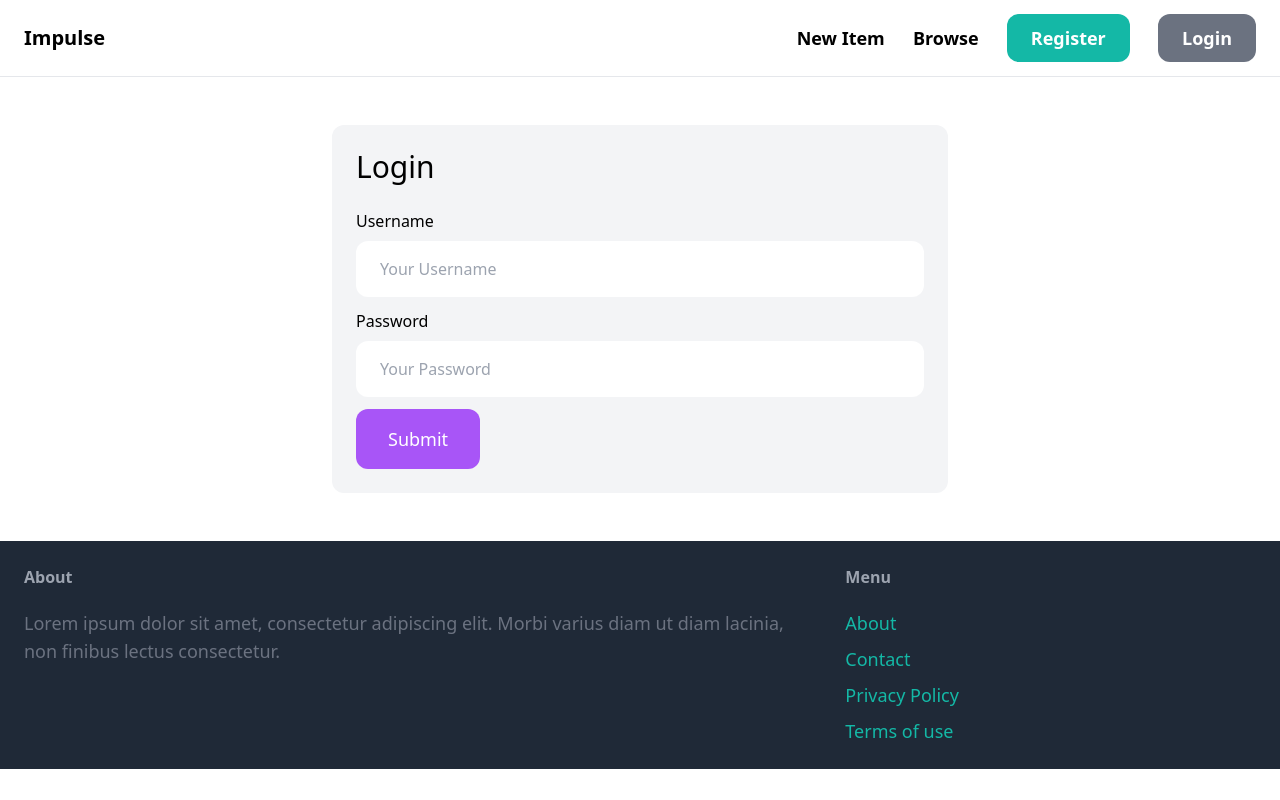
After one commit to zancrash/Impulse, a Django app: page /login/ in a window 1280 px wide. The commit adds this page. Run offline with Django 4.2, Linux system fonts and the light colour scheme; some libraries are stand-ins or nearby versions.

Commit message:
add user login functionality

```diff
--- a/core/forms.py
+++ b/core/forms.py
@@ -1,6 +1,16 @@
 from django import forms
-from django.contrib.auth.forms import UserCreationForm
+from django.contrib.auth.forms import UserCreationForm, AuthenticationForm
 from django.contrib.auth.models import User
+
+class LoginForm(AuthenticationForm):
+  username = forms.CharField(widget=forms.TextInput(attrs={
+    'placeholder': 'Your Username',
+    'class': 'w-full py-4 px-6 rounded-xl'
+  }))
+  password = forms.CharField(widget=forms.PasswordInput(attrs={
+    'placeholder': 'Your Password',
+    'class': 'w-full py-4 px-6 rounded-xl'
+  }))
 
 class SignupForm(UserCreationForm):
   class Meta:
--- a/core/templates/core/base.html
+++ b/core/templates/core/base.html
@@ -16,9 +16,13 @@
       <a href="#" class="text-lg font-semibold hover:text-gray-500">New Item</a>
       <a href="#" class="text-lg font-semibold hover:text-gray-500">Browse</a>
 
+      {% if request.user.is_authenticated %}
+      <a href="#" class="px-6 py-3 text-lg font-semibold bg-teal-500 text-white rounded-xl hover:bg-teal-700">Inbox</a>
+      <a href="#" class="px-6 py-3 text-lg font-semibold bg-gray-500 text-white rounded-xl hover:bg-gray-700">Dashboard</a>
+      {% else %}
       <a href="{% url 'core:signup' %}" class="px-6 py-3 text-lg font-semibold bg-teal-500 text-white rounded-xl hover:bg-teal-700">Register</a>
-      <a href="#" class="px-6 py-3 text-lg font-semibold bg-gray-500 text-white rounded-xl hover:bg-gray-700">Login</a>
-
+      <a href="{% url 'core:login' %}" class="px-6 py-3 text-lg font-semibold bg-gray-500 text-white rounded-xl hover:bg-gray-700">Login</a>
+      {% endif %}
     </div>
   </nav>
   <div class="px-6 py-6">
--- /dev/null
+++ b/core/templates/core/login.html
@@ -0,0 +1,36 @@
+{% extends 'core/base.html' %}
+
+{% block title %}Login{% endblock %}
+
+{% block content %}
+<div class="w-1/2 my-6 mx-auto p-6 bg-gray-100 rounded-xl">
+  <h1 class="mb-6 text-3xl">Login</h1>
+
+  <form method="post" action=".">
+    {% csrf_token %}
+
+    <!-- {{ form.as_p }} -->
+    <div class="mb-3">
+      <label class="inline-block mb-2">Username</label><br>
+      {{ form.username }}
+    </div>
+    <div class="mb-3">
+      <label class="inline-block mb-2">Password</label><br>
+      {{ form.password }}
+    </div>
+
+    {% if form.errors or form.non_field_errors %}
+      <div class="mb-3 p-6 bg-red-100 rounded-xl">
+        {% for field in form %}
+          {{ field.errors }}
+        {% endfor %}
+
+        {{ form.non_field_errors }}
+      </div>
+    {% endif %}
+
+
+    <button class="py-4 px-8 text-lg bg-purple-500 hover:bg-purple-700 rounded-xl text-white">Submit</button>
+  </form>
+</div>
+{% endblock %}
--- a/core/urls.py
+++ b/core/urls.py
@@ -1,11 +1,15 @@
 from django.urls import path
+from django.contrib.auth import views as auth_views
 
 from . import views
+
+from .forms import LoginForm
 
 app_name = 'core'
 
 urlpatterns = [
   path('', views.index, name='index'),
   path('contact/', views.contact, name='contact'),
-  path('signup/', views.signup, name='signup')
+  path('signup/', views.signup, name='signup'),
+  path('login/', auth_views.LoginView.as_view(template_name='core/login.html', authentication_form=LoginForm), name='login'),
 ]
--- a/impulse/settings.py
+++ b/impulse/settings.py
@@ -27,6 +27,9 @@ DEBUG = True
 
 ALLOWED_HOSTS = []
 
+LOGIN_URL = '/login/'
+LOGIN_REDIRECT_URL ='/'
+LOGOUT_REDIRECT_URL = '/'
 
 # Application definition
 
```
Also changed, not shown: db.sqlite3.
